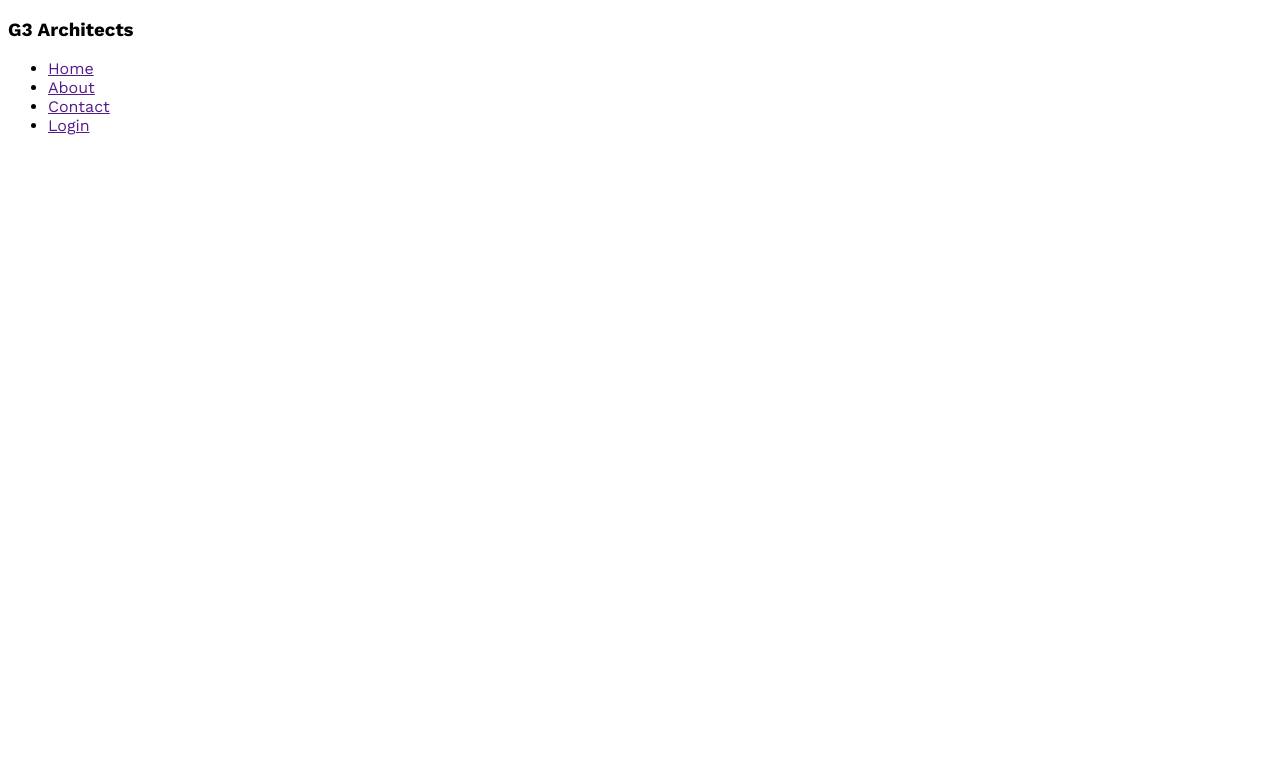
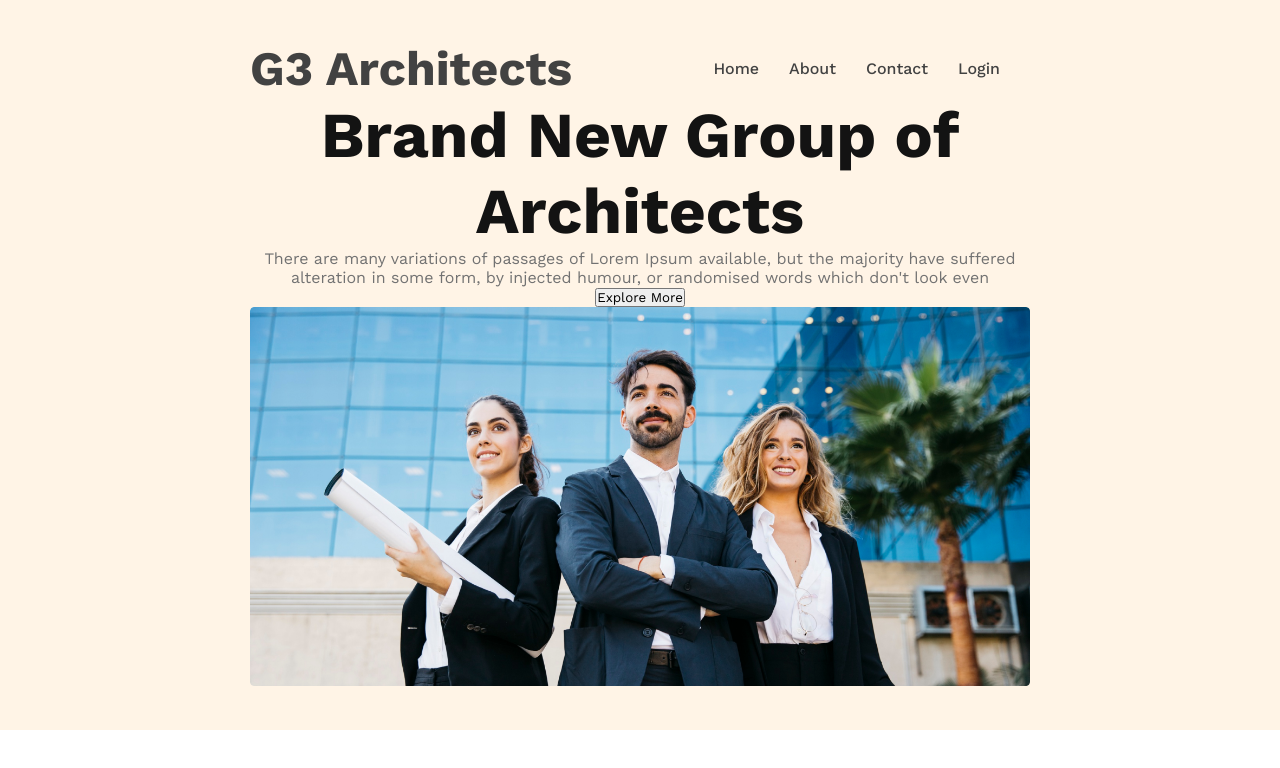
Before and after one commit to SharminMily/g3-architects, a plain HTML site: page index.html in a window 1280 px wide. Drawn offline with nearby package versions, Linux system fonts and the light colour scheme.

Commit message:
banner added

```diff
--- a/index.html
+++ b/index.html
@@ -9,7 +9,7 @@
 <body>
     <header>
         <nav>
-            <h3>G3 Architects</h3>
+            <h3 class="nav-title">G3 Architects</h3>
             <ul class="">
                 <li><a href="">Home</a></li>
                 <li><a href="">About</a></li>
@@ -17,6 +17,16 @@
                 <li><a href="">Login</a></li>
             </ul>
         </nav>
+        <!-- banner section start-->
+        <div class="banner">
+          <div class="banner-content">
+            <h1 class="banner-title">Brand New Group of Architects</h1>
+            <p class="banner-description">There are many variations of passages of Lorem Ipsum available, but the majority have suffered alteration in some form, by injected humour, or randomised words which don't look even</p>
+            <button class="btn-primary">Explore More</button>
+          </div>
+           <img class="banner-img" src="images/banner.png" alt="">
+        </div>
+        <!-- banner section end-->
     </header>
     <main>
         <section></section>
--- a/style/architects.css
+++ b/style/architects.css
@@ -2,4 +2,52 @@
   @import url('https://fonts.googleapis.com/css2?family=Work+Sans:wght@400;500;600;700&display=swap');
 *{
     font-family: 'Work Sans', sans-serif;
+    margin: 0;
+    padding: 0;
 }
+.btn-primary{
+
+}
+header{
+    background: rgba(255, 144, 14, 0.10);
+    padding: 40px 250px;
+}
+nav{
+    display: flex;
+    justify-content: space-between;
+    align-items: center;
+}
+.nav-title{
+    font-size: 3rem;
+    color: #424242;
+}
+nav > ul {
+    display: flex;
+}
+nav li{
+    list-style: none;
+    margin-right: 30px;
+    font-weight: 500;
+    font-size: 1rem;
+}
+nav li a{
+    text-decoration: none;
+    color: #424242;
+}
+/* banner style */
+.banner-content{
+    max-width: 800px;
+    text-align: center;
+    margin: 0 auto;
+}
+.banner-title{
+    font-size: 4rem;
+    font-weight: 700;
+    color: #131313;
+}
+.banner-description{
+   color: #727272;
+}
+.banner-img{
+    width: 100%;
+}
```
